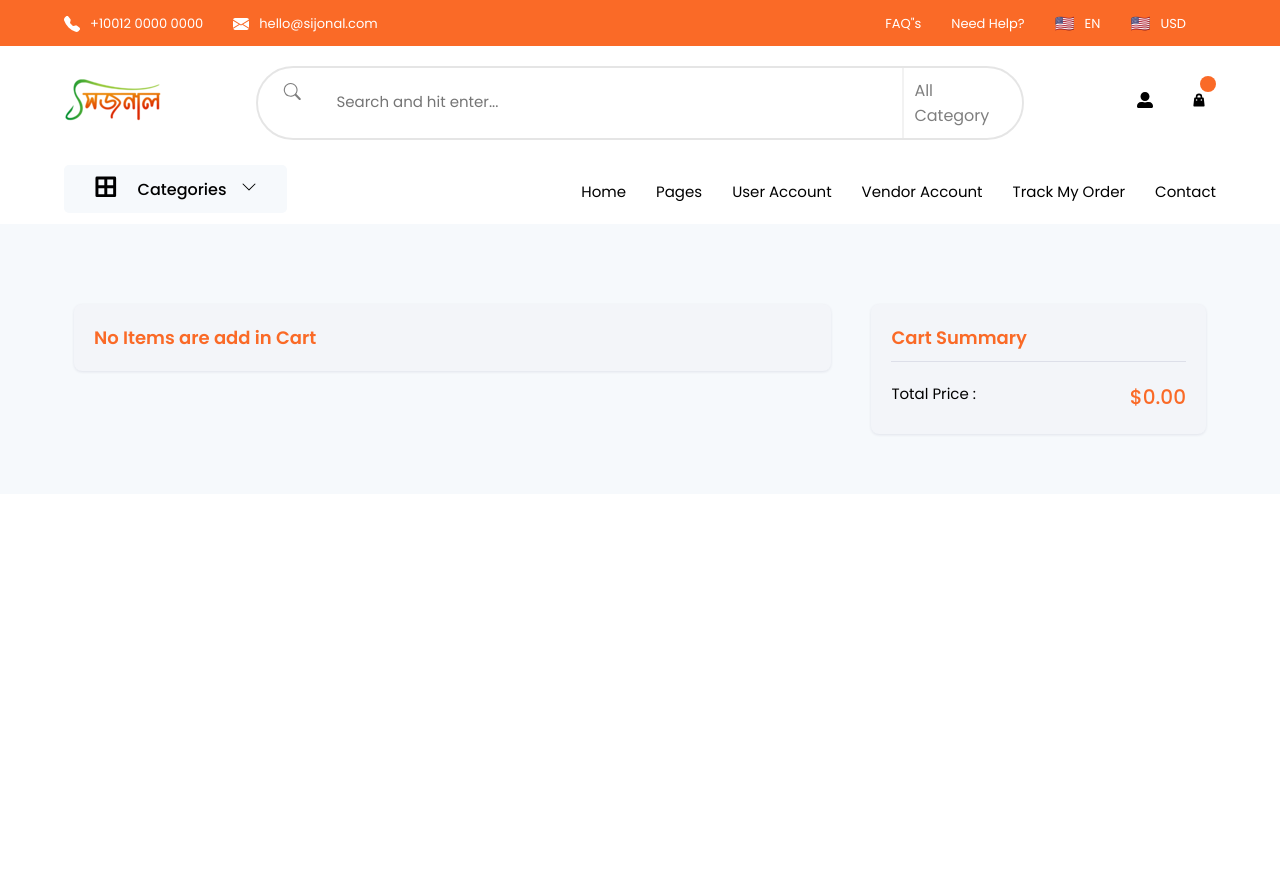
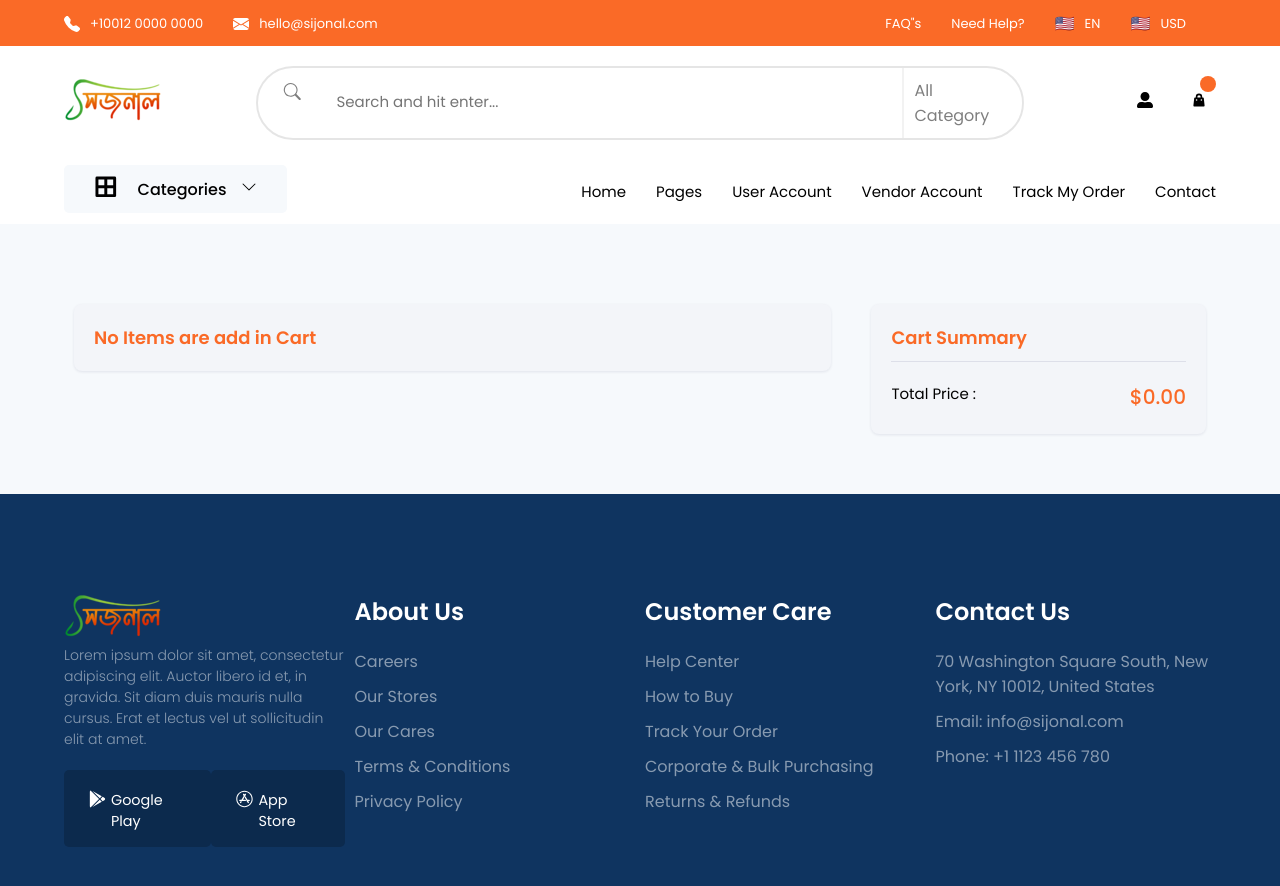
Before and after one commit to faha1999/sijonal, a React (Create React App) app: page /cart in a window 1280 px wide. Shown: the top 886 px of the page. Before the commit the page ends 800 px from the top, so only its background shows below. Built offline with nearby package versions, Linux system fonts and the light colour scheme.

Commit message:
complete footer

```diff
--- a/src/App.jsx
+++ b/src/App.jsx
@@ -5,6 +5,7 @@ import { MainPage } from './pages/MainPage';
 import { Data } from './data/Data';
 import { Cart } from './Common/cart/Cart';
 import { shopData } from './data/shopData';
+import { Footer } from './Common/footer/Footer';
 
 export const App = () => {
   const { flashData } = Data;
@@ -70,6 +71,7 @@ export const App = () => {
             }
           />
         </Routes>
+        <Footer />
       </BrowserRouter>
     </>
   );
--- /dev/null
+++ b/src/Common/footer/Footer.jsx
@@ -0,0 +1,63 @@
+import React from 'react';
+import { FaAppStore, FaGooglePlay } from 'react-icons/fa';
+import logo from '../../assets/images/sijonal(seasonal).png';
+
+export const Footer = () => {
+  return (
+    <>
+      <footer>
+        <div className="container grid2">
+          <div className="box">
+            <img src={logo} alt="sijonal(seasonal)" />
+            <p>
+              Lorem ipsum dolor sit amet, consectetur adipiscing elit. Auctor
+              libero id et, in gravida. Sit diam duis mauris nulla cursus. Erat
+              et lectus vel ut sollicitudin elit at amet.
+            </p>
+            <div className="icon d_flex">
+              <div className="img d_flex">
+                <FaGooglePlay />
+                <span>Google Play</span>
+              </div>
+              <div className="img d_flex">
+                <FaAppStore />
+                <span>App Store</span>
+              </div>
+            </div>
+          </div>
+
+          <div className="box">
+            <h2>About Us</h2>
+            <ul>
+              <li>Careers</li>
+              <li>Our Stores</li>
+              <li>Our Cares</li>
+              <li>Terms & Conditions</li>
+              <li>Privacy Policy</li>
+            </ul>
+          </div>
+          <div className="box">
+            <h2>Customer Care</h2>
+            <ul>
+              <li>Help Center </li>
+              <li>How to Buy </li>
+              <li>Track Your Order </li>
+              <li>Corporate & Bulk Purchasing </li>
+              <li>Returns & Refunds </li>
+            </ul>
+          </div>
+          <div className="box">
+            <h2>Contact Us</h2>
+            <ul>
+              <li>
+                70 Washington Square South, New York, NY 10012, United States{' '}
+              </li>
+              <li>Email: info@sijonal.com</li>
+              <li>Phone: +1 1123 456 780</li>
+            </ul>
+          </div>
+        </div>
+      </footer>
+    </>
+  );
+};
--- a/src/styles/App.scss
+++ b/src/styles/App.scss
@@ -24,3 +24,4 @@
 @import './components/NewArrivals/NewArrivals';
 @import './components//shop/shop';
 @import './components//Wrapper/wrapper';
+@import './common/footer/footer';
--- /dev/null
+++ b/src/styles/common/footer/_footer.scss
@@ -0,0 +1,40 @@
+footer {
+  background-color: $darkBlue;
+  padding: 6.25rem 0;
+  color: $white;
+
+  .grid2 {
+    display: grid;
+    grid-template-columns: repeat(4, 1fr);
+    grid-gap: 10px;
+  }
+
+  .img {
+    background-color: #0c2a4d;
+    padding: 0.9375rem 1.25rem;
+    border-radius: 0.3125rem;
+
+    svg {
+      font-size: 1.125rem;
+      margin: 0.3125rem;
+    }
+
+    span {
+      margin-top: 0.3125rem;
+      font-size: 0.9rem;
+    }
+  }
+  p {
+    font-size: 0.875rem;
+    font-weight: 300;
+    opacity: 0.5;
+    margin-bottom: 1.25rem;
+  }
+  h2 {
+    margin-bottom: 1.25rem;
+  }
+  li {
+    margin-bottom: 0.625rem;
+    opacity: 0.5;
+  }
+}
```
